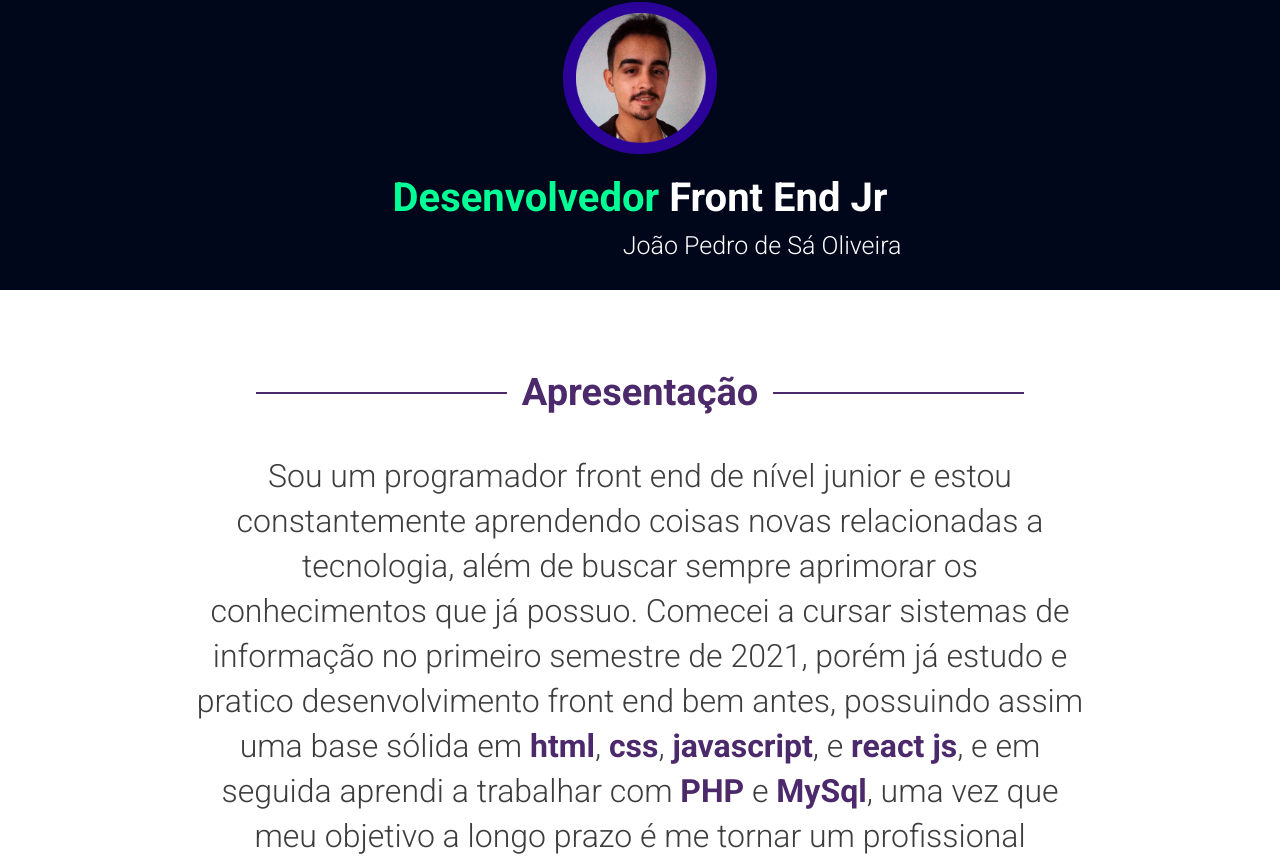
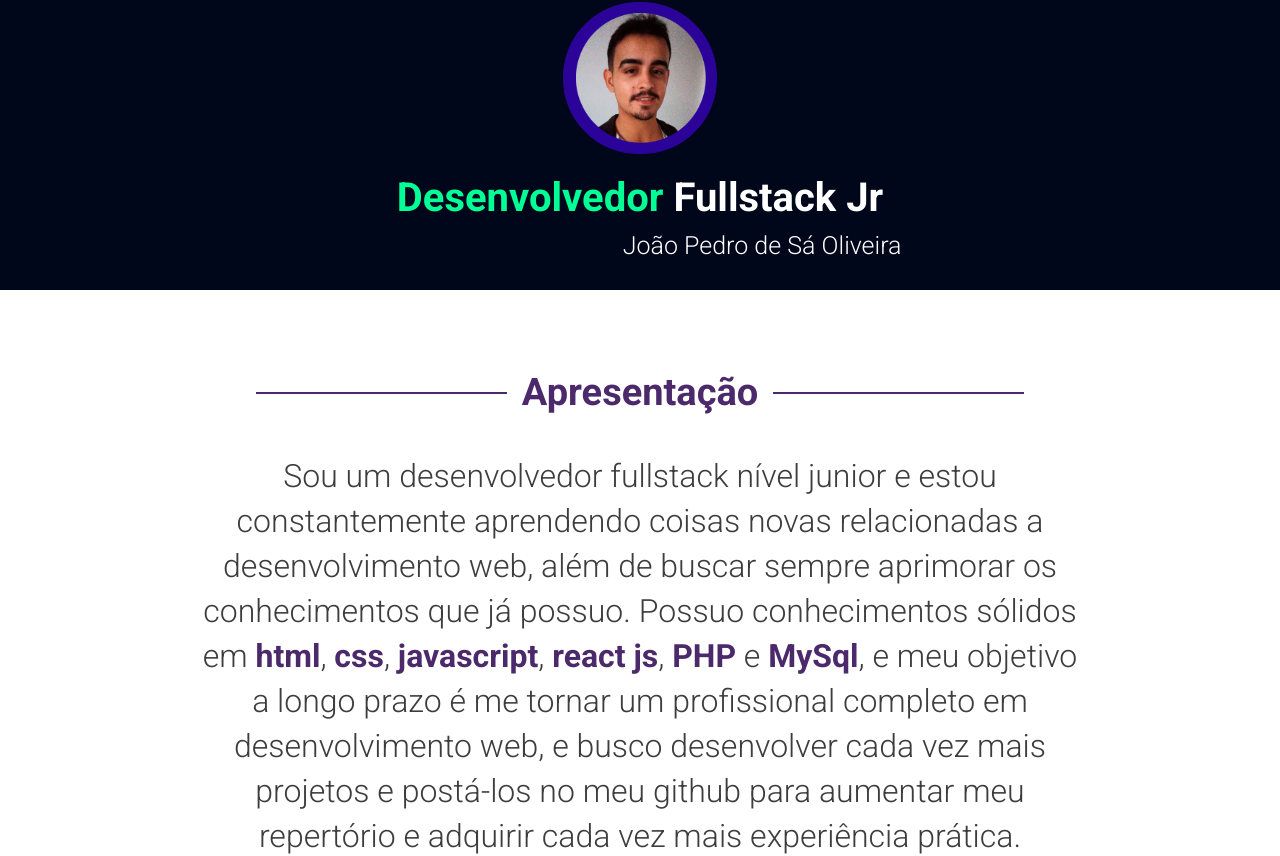
Before and after one commit to JoaoP-Sa/portfolio, a React (Create React App) app: page / in a window 1280 px wide. Shown: the part 338-1194 px from the top of the page. Built offline with nearby package versions, Linux system fonts and the light colour scheme.

Commit message:
change title and description

```diff
--- a/src/Intro.js
+++ b/src/Intro.js
@@ -20,7 +20,7 @@ class Intro extends React.Component{
                     </div>
 
                     <div className="titulo-cargo">
-                        <h1><strong>Desenvolvedor </strong>Front End Jr</h1>
+                        <h1><strong>Desenvolvedor </strong>Fullstack Jr</h1>
                         <div className="subtitulo">
                             <h4>João Pedro de Sá Oliveira</h4>
                         </div>
@@ -36,15 +36,12 @@ class Intro extends React.Component{
                 </div>
 
                 <div className="mydescription">
-                    <p>Sou um programador front end de nível junior e estou constantemente aprendendo coisas
-                       novas relacionadas a tecnologia, além de buscar sempre aprimorar os conhecimentos que
-                       já possuo. Comecei a cursar sistemas de informação no primeiro semestre de 2021, porém
-                       já estudo e pratico desenvolvimento front end bem antes, possuindo assim uma base
-                       sólida em <strong>html</strong>, <strong>css</strong>, <strong>javascript</strong>,
-                       e <strong>react js</strong>, e em seguida aprendi a trabalhar
-                       com <strong>PHP</strong> e <strong>MySql</strong>, uma vez que meu objetivo a longo prazo
-                       é me tornar um profissional completo em desenvolvimento web, e busco desenvolver cada
-                       vez mais projetos e postá-los no meu github para aumentar meu repertório e adquirir cada
+                    <p>Sou um desenvolvedor fullstack nível junior e estou constantemente aprendendo coisas
+                       novas relacionadas a desenvolvimento web, além de buscar sempre aprimorar os conhecimentos que
+                       já possuo. Possuo conhecimentos sólidos em <strong>html</strong>, <strong>css</strong>, <strong>javascript</strong>
+                       , <strong>react js</strong>, <strong>PHP</strong> e <strong>MySql</strong>,
+                       e meu objetivo a longo prazo é me tornar um profissional completo em desenvolvimento web, e busco desenvolver
+                       cada vez mais projetos e postá-los no meu github para aumentar meu repertório e adquirir cada
                        vez mais experiência prática.
                     </p>
                 </div>
```
